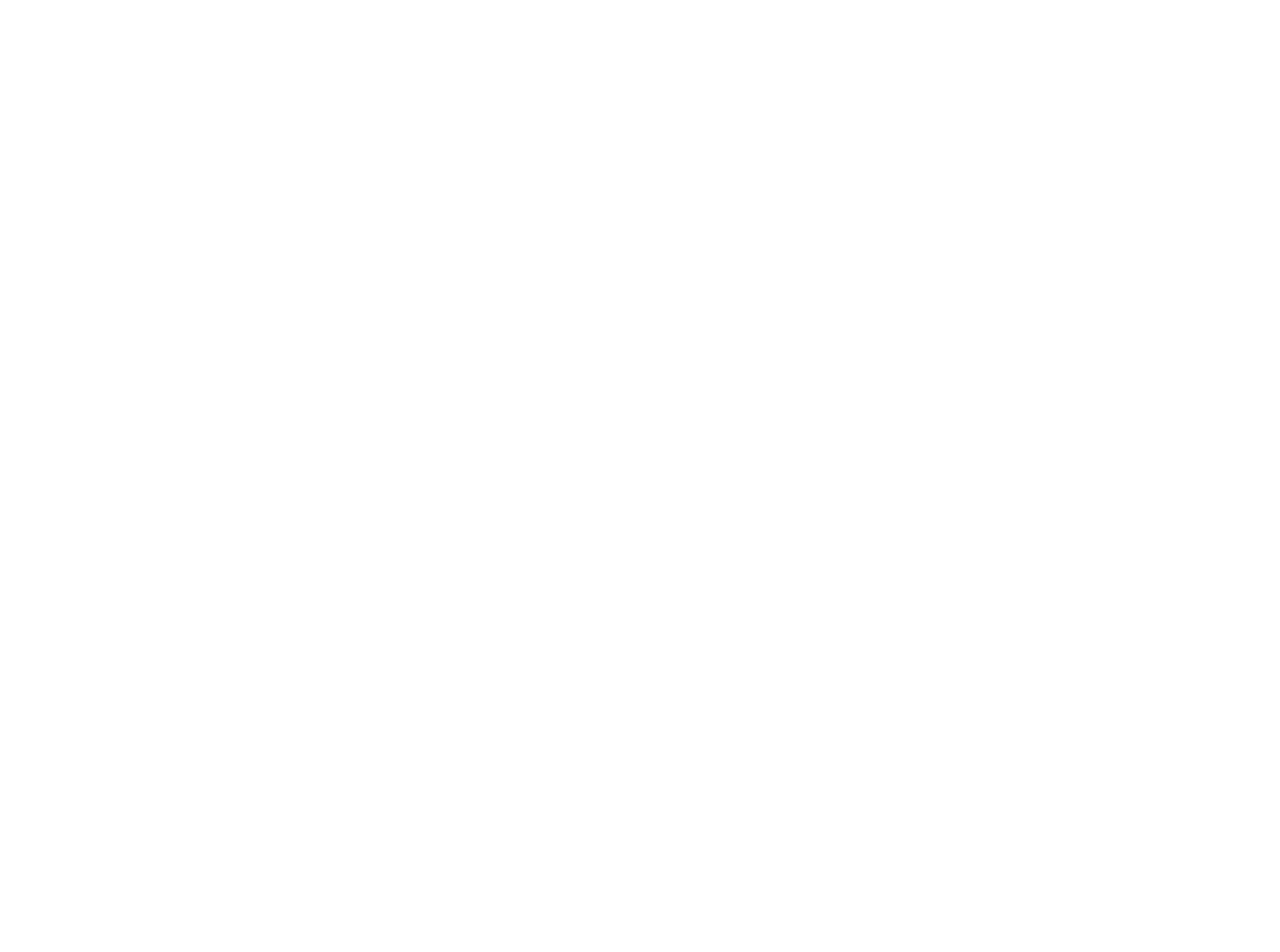
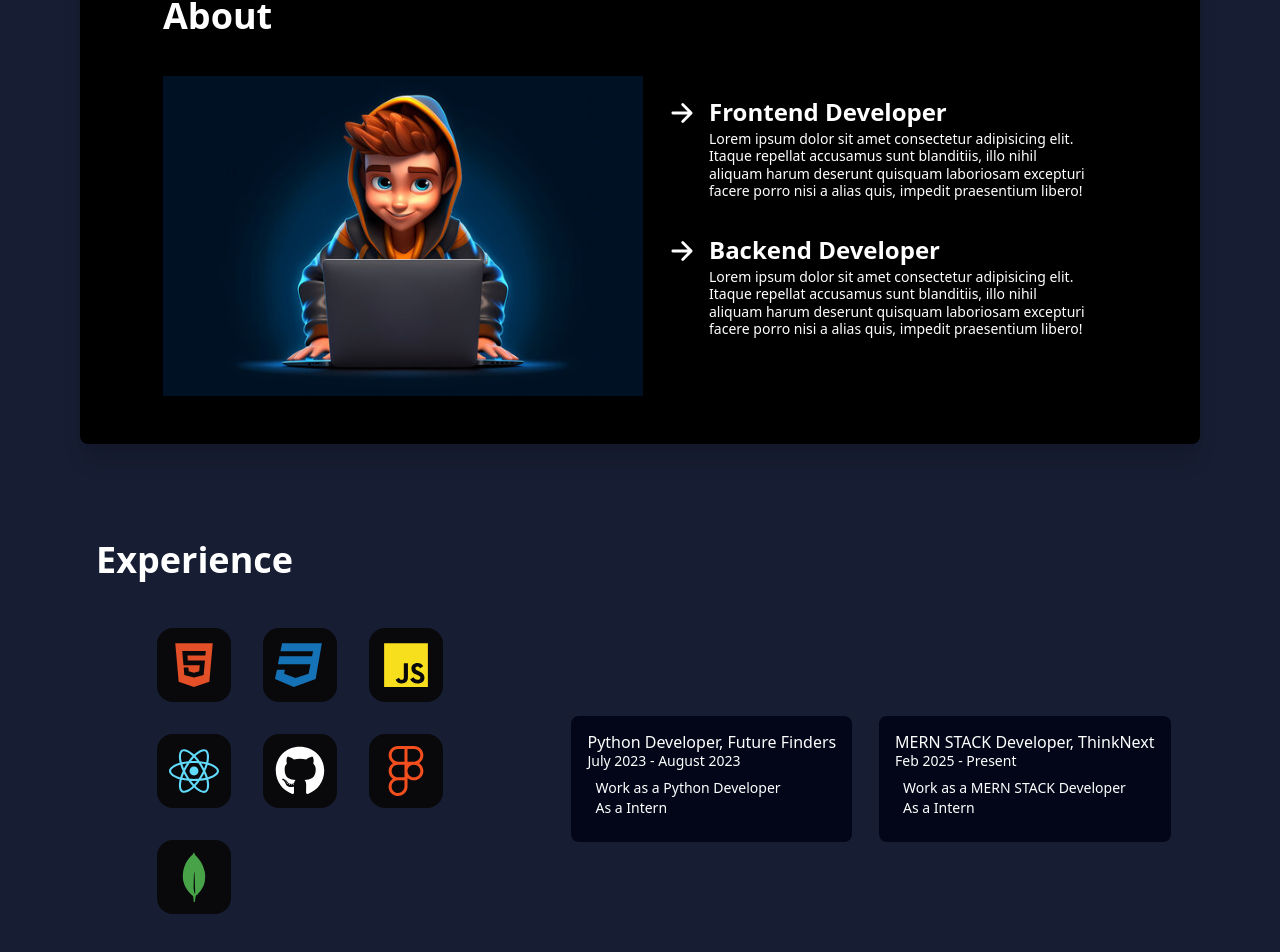
Before and after one commit to Pardeep-pathania/Portfolio, a React (Vite) app in the folder portfolio/: page / in a window 1280 px wide. Shown: the part 694-1646 px from the top of the page. Before the commit the page ends 800 px from the top, so only its background shows below. Built offline with nearby package versions, Linux system fonts and the light colour scheme.

Commit message:
add new tab like about and experience

```diff
--- a/portfolio/package.json
+++ b/portfolio/package.json
@@ -14,6 +14,7 @@
     "@tailwindcss/vite": "^4.0.6",
     "react": "^19.0.0",
     "react-dom": "^19.0.0",
+    "react-icons": "^5.5.0",
     "tailwindcss": "^4.0.6"
   },
   "devDependencies": {
--- a/portfolio/src/App.jsx
+++ b/portfolio/src/App.jsx
@@ -1,3 +1,5 @@
+import About from "./components/About"
+import Experience from "./components/Experience"
 import Home from "./components/Home"
 import Navbar from "./components/Navbar"
 
@@ -9,6 +11,8 @@ function App() {
   <div className="bg-[#171d32] h-auto w-full overflow-hidden">
    <Navbar/>
    <Home/>
+   <About/>
+   <Experience/>
   </div>
 )}
 export default App
--- a/portfolio/src/components/About.jsx
+++ b/portfolio/src/components/About.jsx
@@ -1,4 +1,7 @@
 import React from 'react'
+import aboutpic from "../assets/aboutpic.jpg"
+import { IoArrowForward } from "react-icons/io5";
+
 
 function About() {
   return (
@@ -8,7 +11,39 @@ function About() {
       <div>
         <h2 className='text-2xl md:text-4xl font-bold'>About</h2>
         <div className="md:flex flex-wrap flex-col md:flex-row items-center">
-            <img className='md:h-80' src="" alt="" />
+          <img className=' mt-10 md:h-80' src={aboutpic} alt="" />
+
+          <ul className='px-6'>
+            <div className='flex gap-3 py-4'>
+              <IoArrowForward size={30} className="mt-1" />
+
+              <span className='w-96'>
+                <h1 className='text-xl md:text-2xl font-semibold leading-normal'>Frontend Developer</h1>
+                <p className='text-sm md:text-md leading-tight'>
+                  Lorem ipsum dolor sit amet consectetur adipisicing elit. Itaque repellat accusamus sunt blanditiis,
+                   illo nihil aliquam harum deserunt quisquam laboriosam excepturi facere porro nisi a alias quis,
+                    impedit praesentium libero!
+                </p>
+              </span>
+
+            </div>
+
+            <div className='flex gap-3 py-4'>
+              <IoArrowForward size={30} className="mt-1" />
+
+              <span className='w-96'>
+                <h1 className='text-xl md:text-2xl font-semibold leading-normal'>Backend Developer</h1>
+                <p className='text-sm md:text-md leading-tight'>
+                  Lorem ipsum dolor sit amet consectetur adipisicing elit. Itaque repellat accusamus sunt blanditiis,
+                   illo nihil aliquam harum deserunt quisquam laboriosam excepturi facere porro nisi a alias quis,
+                    impedit praesentium libero!
+                </p>
+              </span>
+
+            </div>
+
+
+          </ul>
         </div>
       </div>
     </div>
--- /dev/null
+++ b/portfolio/src/components/Experience.jsx
@@ -0,0 +1,62 @@
+import React from 'react'
+import { FaCss3, FaFigma, FaHtml5, FaJs, FaReact, FaGithub } from "react-icons/fa";
+// import { SiRadis } from "react-icons/si";
+import { SiMongodb } from "react-icons/si";
+
+function Experience() {
+  return (
+    <div id='Experience' className='p-10 md:p-24'>
+      <h1 className='text-2xl md:text-4xl text-white font-bold'>Experience</h1>
+      <div className='flex flex-wrap items-center justify-around'>
+        <div className='flex flex-wrap md:w-2/5 gap-8 md:p-12 py-10'>
+            <span className='p-3 bg-zinc-950 flex items-center rounded-2xl'>
+                <FaHtml5 color='#E34F26' size={50}/>
+            </span>
+            <span className='p-3 bg-zinc-950 flex items-center rounded-2xl'>
+                <FaCss3 color='#1572b6' size={50}/>
+            </span>
+            <span className='p-3 bg-zinc-950 flex items-center rounded-2xl'>
+                <FaJs color='#F7DF1E' size={50}/>
+            </span>
+            <span className='p-3 bg-zinc-950 flex items-center rounded-2xl'>
+                <FaReact color='#61DAFB' size={50}/>
+            </span>
+            <span className='p-3 bg-zinc-950 flex items-center rounded-2xl'>
+                <FaGithub color='#ffffff' size={50}/>
+            </span>
+            <span className='p-3 bg-zinc-950 flex items-center rounded-2xl'>
+                <FaFigma color='#F24E1E' size={50}/>
+            </span>
+            <span className='p-3 bg-zinc-950 flex items-center rounded-2xl'>
+                <SiMongodb color='#47A248' size={50}/>
+            </span>
+            {/* <span className='p-3 bg-zinc-950 flex items-center rounded-2xl'>
+                <SiRadis color='#FF4438' size={50}/>
+            </span> */}
+            </div>
+            <div className='flex gap*-10 bg-slate-950 bg-opacity-45 mt-4 rounded-lg p-4  items-center'>
+                <span className='text-white '>
+                    <h2 className='leading-tight'>Python Developer, Future Finders</h2>
+                    <p className='text-sm leading-tight font-thin'>July 2023 - August 2023 </p>
+                    <ul className='text-sm p-2'>
+                        <li>Work as a Python Developer</li>
+                        <li>As a Intern</li>
+                    </ul>
+                </span>
+            </div>
+            <div className='flex gap*-10 bg-slate-950 bg-opacity-45 mt-4 rounded-lg p-4  items-center'>
+                <span className='text-white '>
+                    <h2 className='leading-tight'>MERN STACK Developer, ThinkNext</h2>
+                    <p className='text-sm leading-tight font-thin'>Feb 2025 - Present </p>
+                    <ul className='text-sm p-2'>
+                        <li>Work as a MERN STACK Developer</li>
+                        <li>As a Intern</li>
+                    </ul>
+                </span>
+            </div>
+      </div>
+    </div>
+  )
+}
+
+export default Experience
```
Also changed, not shown: portfolio/src/assets/aboutpic.jpg (added), 1 other file (tests, documents, lock files or other folders).
